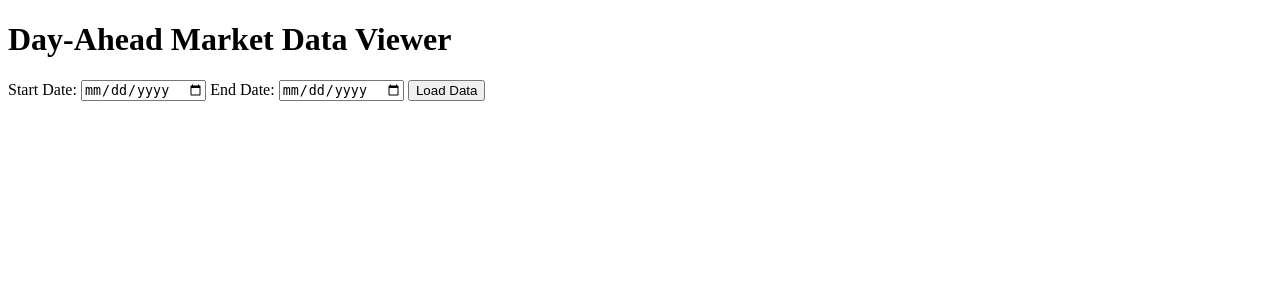
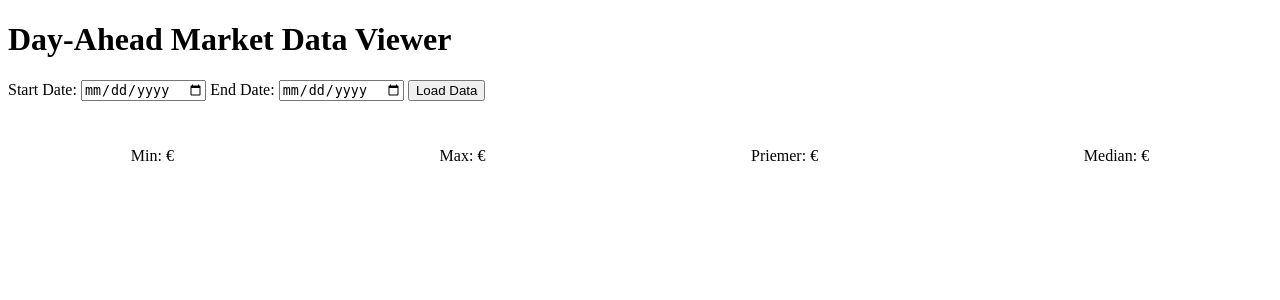
Before and after one commit to PavelSimon/elektrina-cena, a Flask app: page / in a window 1280 px wide. Shown: the top 300 px of the page. Run offline with Flask 3, Linux system fonts and the light colour scheme; some libraries are stand-ins or nearby versions.

Commit message:
Pridanie statistickych ukazovatelov ceny

```diff
--- a/templates/index.html
+++ b/templates/index.html
@@ -16,6 +16,15 @@
         <button type="submit">Load Data</button>
     </form>
     <div id="chart"></div>
+
+    <div id="stats" style="margin-top: 30px; display: flex; justify-content: space-around; gap: 20px;">
+    <p>Min: <span id="min"></span> € </p>
+    <p>Max: <span id="max"></span> € </p>
+    <p>Priemer: <span id="average"></span> € </p>
+    <p>Median: <span id="median"></span> € </p>
+    </div>
+
+
     <script>
         document.getElementById('dataForm').addEventListener('submit', async (e) => {
             e.preventDefault();
@@ -51,6 +60,28 @@
             };
 
             Plotly.newPlot('chart', [trace], layout);
+
+            // výpocty hodnôt
+            function calculateMedian(values) {
+                 values.sort((a, b) => a - b);
+                 const mid = Math.floor(values.length / 2);
+                 return values.length % 2 !== 0
+                     ? values[mid]
+                     : (values[mid - 1] + values[mid]) / 2;
+             }
+
+             const min = Math.min(...prices);
+             const max = Math.max(...prices);
+             const average = prices.reduce((a, b) => a + b, 0) / prices.length;
+             const median = calculateMedian(prices);
+
+             // Zobrazenie výsledkov
+             document.getElementById('min').textContent = min.toFixed(2);
+             document.getElementById('max').textContent = max.toFixed(2);
+             document.getElementById('average').textContent = average.toFixed(2);
+             document.getElementById('median').textContent = median.toFixed(2);
+
+
         });
     </script>
 </body>
```
